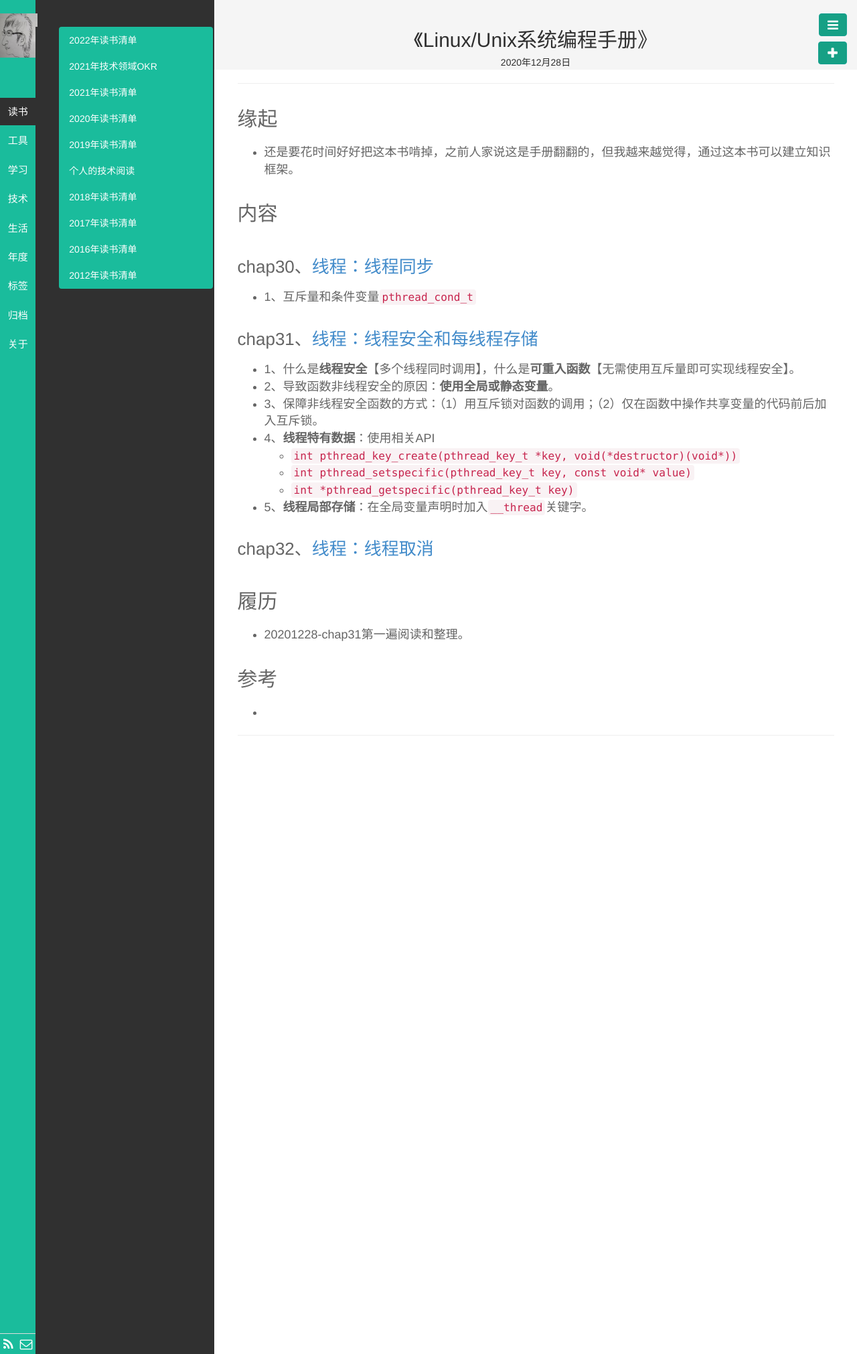
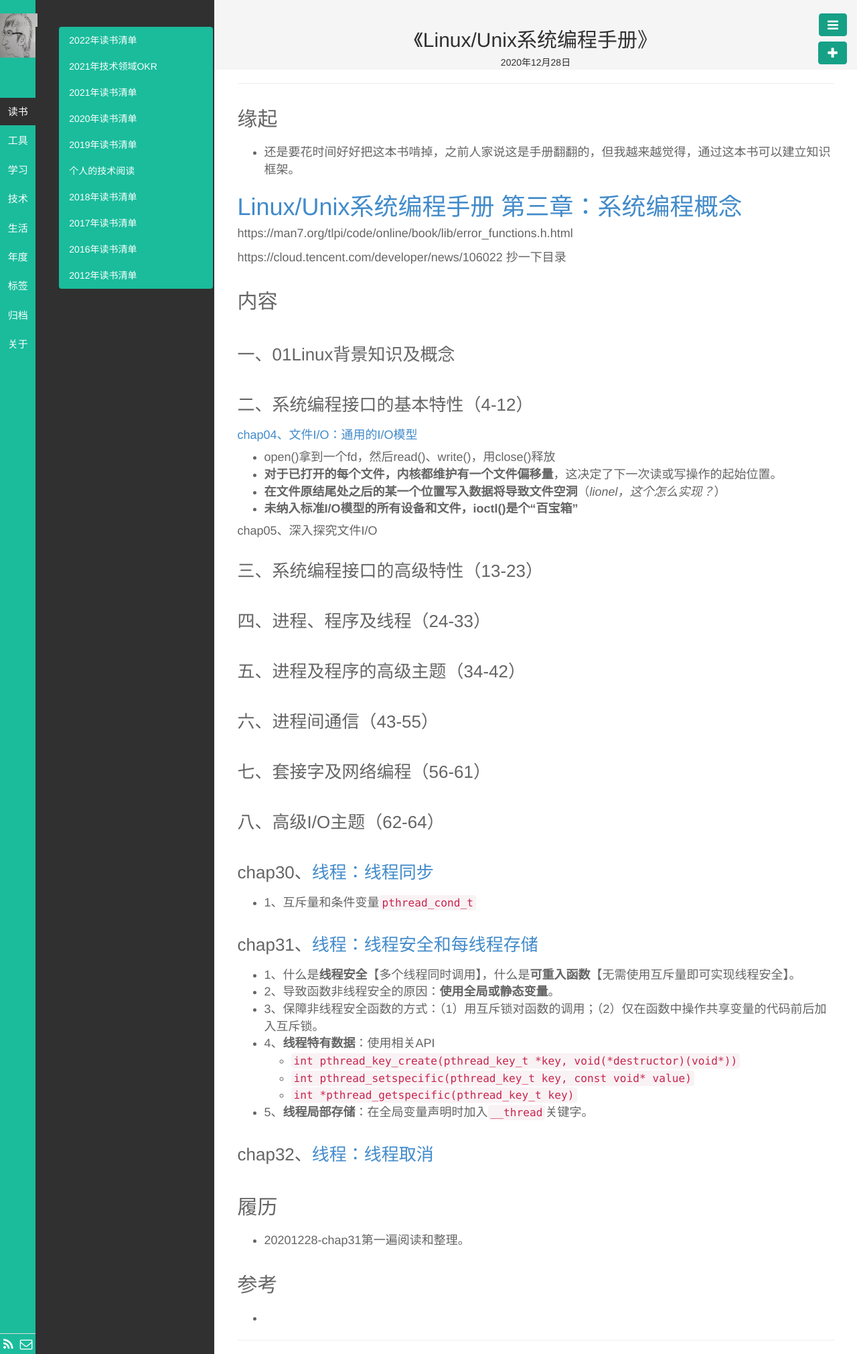
Before and after one commit to wolflion/blog, a Jekyll site: the page built from _posts/技术/2020-12-28-Unix-Programming-Manual.md, in a window 1280 px wide. Shown: the whole page at 67% size. Built offline with Jekyll 4.4.1, drawn with Linux system fonts in a browser that asks for light colours.

Commit message:
chap04基本文件IO

```diff
--- a/_posts/技术/2020-12-28-Unix-Programming-Manual.md
+++ b/_posts/技术/2020-12-28-Unix-Programming-Manual.md
@@ -11,7 +11,42 @@ description:
 ##  缘起
 + 还是要花时间好好把这本书啃掉，之前人家说这是手册翻翻的，但我越来越觉得，通过这本书可以建立知识框架。
 
+# [Linux/Unix系统编程手册 第三章：系统编程概念](https://www.cnblogs.com/pluse/p/6296992.html)
+
+https://man7.org/tlpi/code/online/book/lib/error_functions.h.html
+
+
+
+https://cloud.tencent.com/developer/news/106022 抄一下目录
+
 ##  内容
+
+### 一、01Linux背景知识及概念
+
+### 二、系统编程接口的基本特性（4-12）
+
+#### [chap04、文件I/O：通用的I/O模型](https://gitee.com/fewolflion/BookNote/blob/master/01lioneloutput/21UnixPrograming/chap04%E6%96%87%E4%BB%B6IO%E9%80%9A%E7%94%A8%E7%9A%84IO%E6%A8%A1%E5%9E%8B.md)
+
+- open()拿到一个fd，然后read()、write()，用close()释放
+- **对于已打开的每个文件，内核都维护有一个文件偏移量**，这决定了下一次读或写操作的起始位置。
+- **在文件原结尾处之后的某一个位置写入数据将导致文件空洞**（*lionel，这个怎么实现？*）
+- **未纳入标准I/O模型的所有设备和文件，ioctl()是个“百宝箱”**
+
+#### chap05、深入探究文件I/O
+
+### 三、系统编程接口的高级特性（13-23）
+
+### 四、进程、程序及线程（24-33）
+
+### 五、进程及程序的高级主题（34-42）
+
+### 六、进程间通信（43-55）
+
+### 七、套接字及网络编程（56-61）
+
+### 八、高级I/O主题（62-64）
+
+
 
 ### chap30、[线程：线程同步](https://www.cnblogs.com/fewolflion/p/14209297.html)
 
```
